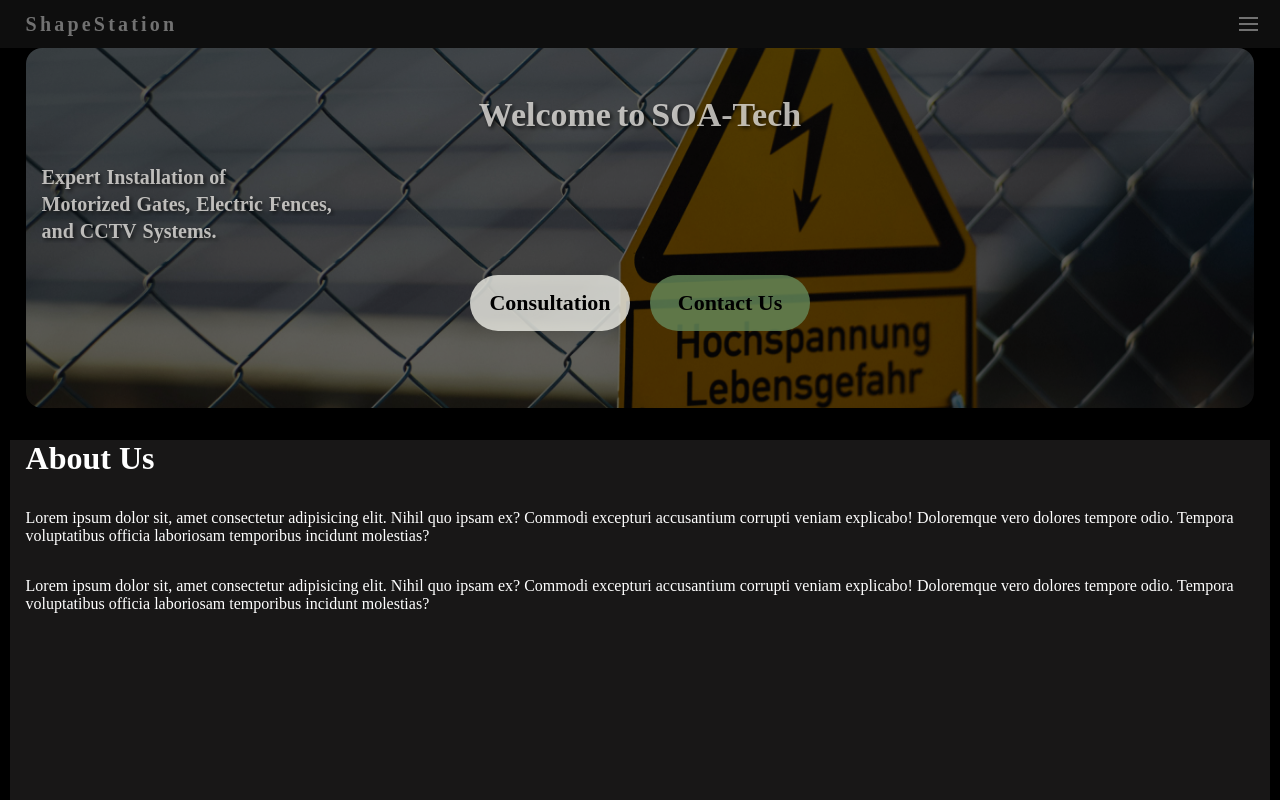
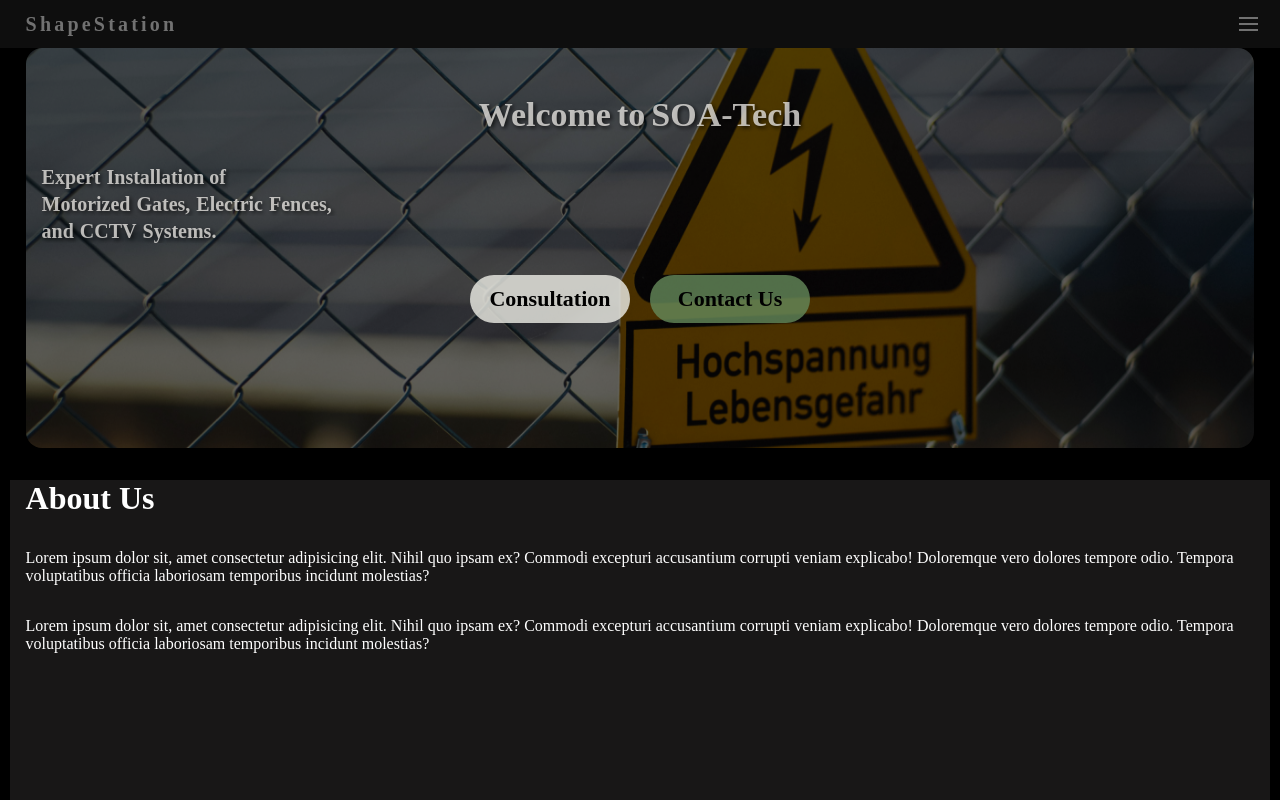
Before and after one commit to firemasterleo/shapestation2, a Vue app: page /TestPage in a window 1280 px wide. Shown: the top 800 px of the page. Built offline with nearby package versions, Linux system fonts and the light colour scheme.

Commit message:
Update TestPage.vue

```diff
--- a/src/components/TestPage.vue
+++ b/src/components/TestPage.vue
@@ -104,7 +104,7 @@
 
     .section1 {
         position: relative;
-        height: 45vh;
+        height: 50vh;
         background-color: black;
         width: 100%;
         overflow: hidden;
@@ -265,7 +265,7 @@
                         border: none;
                         font-size: 22px;
                         font-weight: 900;
-                        height: 3.5rem;
+                        height: 3rem;
                         width: 10rem;
                         background-color: rgba(235, 234, 227, 0.815);
                         color: rgb(0, 0, 0);
@@ -286,7 +286,7 @@
                         border-radius: 3rem;
                         font-size: 22px;
                         font-weight: 900;
-                        height: 3.5rem;
+                        height: 3rem;
                     }
                 }
             }
```
